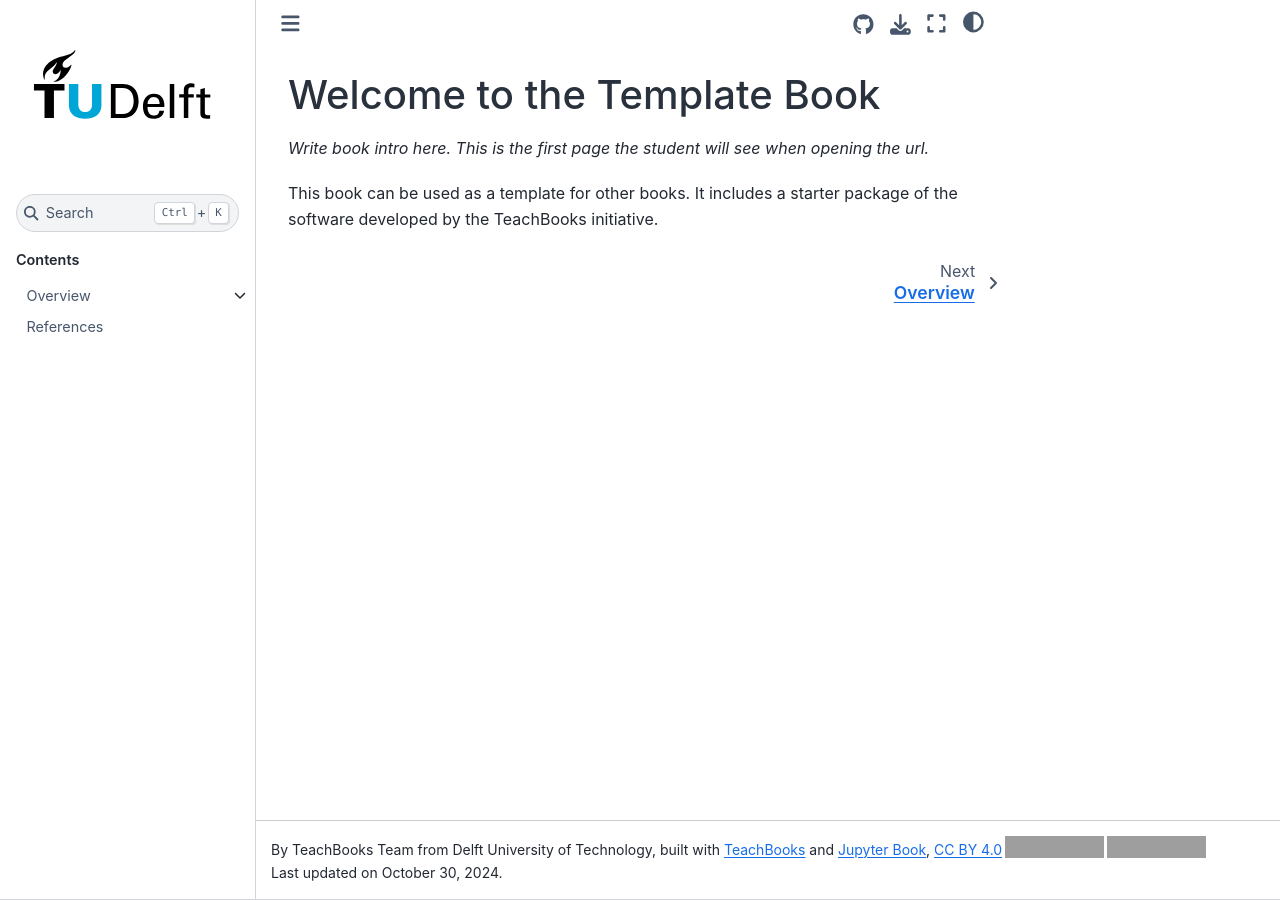
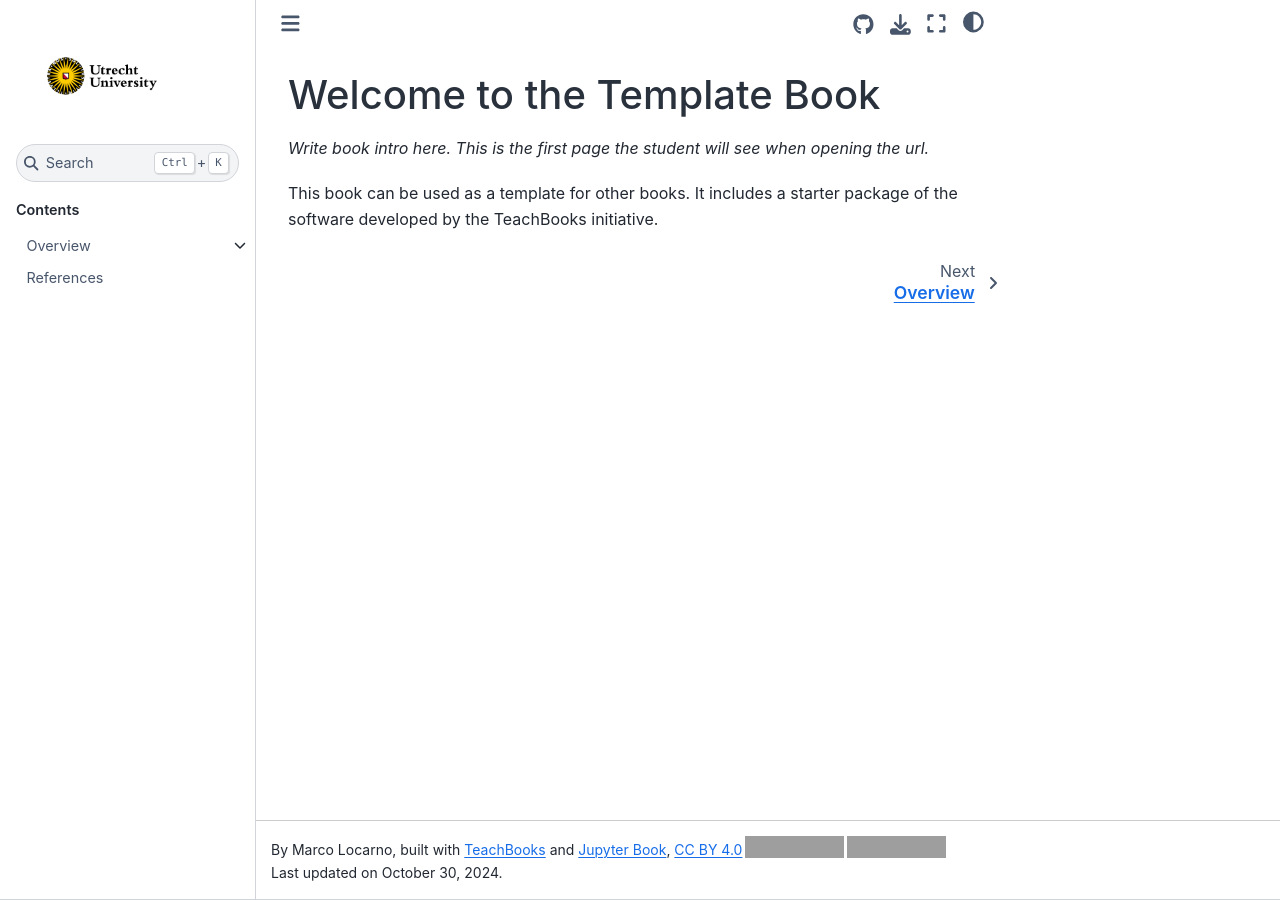
Before and after one commit to MarcoLoc95/ALMB, a Jupyter Book: the page built from book/intro.md, in a window 1280 px wide. Built offline with Jupyter Book 1.0.4 settings and Sphinx 7.4.7 and the Sphinx Book theme 1.1.4, drawn with Linux system fonts in a browser that asks for light colours; comment, search, counter and statistics services are not loaded; grey boxes are pictures that could not be loaded.

Commit message:
Update _config.yml

```diff
--- a/book/_config.yml
+++ b/book/_config.yml
@@ -1,6 +1,6 @@
-title: Template
-author: TeachBooks Team from Delft University of Technology, built with <a href="https://teachbooks.tudelft.nl/">TeachBooks</a> and <a href="https://jupyterbook.org/">Jupyter Book</a>, <a href="https://creativecommons.org/licenses/by/4.0/" target="_blank" rel="license noopener noreferrer"">CC BY 4.0<img style="height:22px!important;margin-left:3px;vertical-align:text-bottom;" src="https://mirrors.creativecommons.org/presskit/icons/cc.svg" alt=""><img style="height:22px!important;margin-left:3px;vertical-align:text-bottom;" src="https://mirrors.creativecommons.org/presskit/icons/by.svg" alt=""></a> #add your own name here
-logo: figures/TUDelft_logo_rgb.svg #add your own logo here
+title: Advanced Light Microscopy and Bioimaging
+author: Marco Locarno, built with <a href="https://teachbooks.tudelft.nl/">TeachBooks</a> and <a href="https://jupyterbook.org/">Jupyter Book</a>, <a href="https://creativecommons.org/licenses/by/4.0/" target="_blank" rel="license noopener noreferrer"">CC BY 4.0<img style="height:22px!important;margin-left:3px;vertical-align:text-bottom;" src="https://mirrors.creativecommons.org/presskit/icons/cc.svg" alt=""><img style="height:22px!important;margin-left:3px;vertical-align:text-bottom;" src="https://mirrors.creativecommons.org/presskit/icons/by.svg" alt=""></a> #add your own name here
+logo: figures/UU_logo_2021_EN_RGB.png #add your own logo here
 
 execute:
   execute_notebooks: "off"
@@ -9,7 +9,7 @@
 
 html:
   favicon : "figures/favicon.ico"
-  baseurl :  "https://teachbooks.github.io/template/" #Replace this with your own URL
+  baseurl :  "https://marcoloc95.github.io/ALMB/" #Replace this with your own URL
 
 sphinx:
   config:
```
